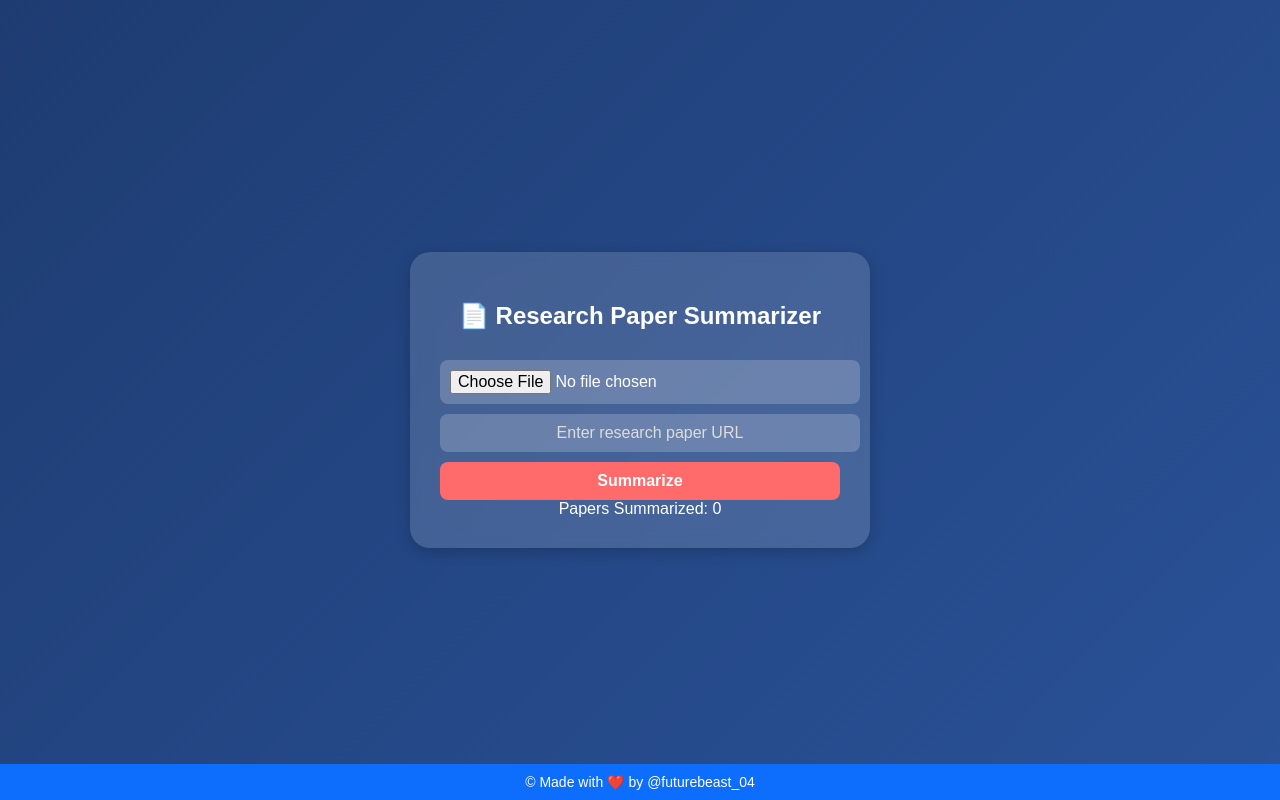
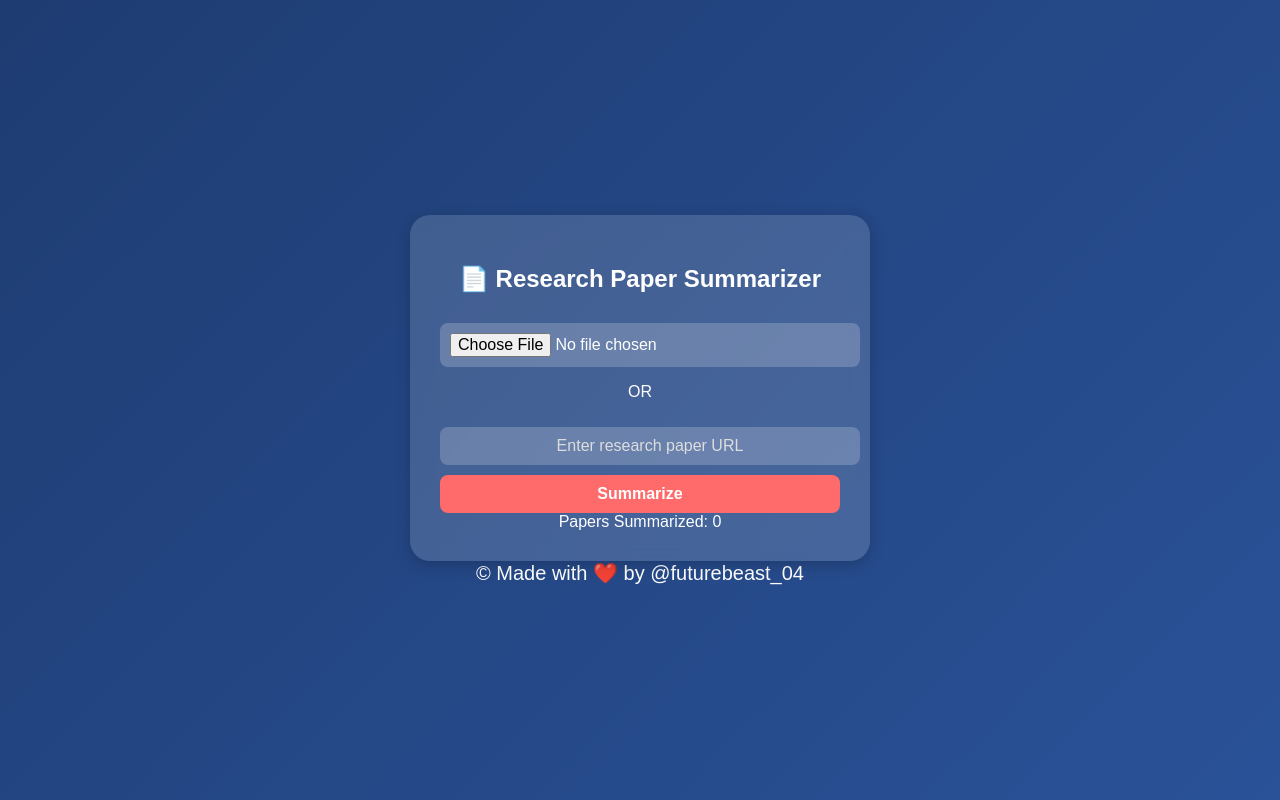
Before and after one commit to arko-14/ML-paper-analyser, a Flask app: page / in a window 1280 px wide. Run offline with Flask 3, Linux system fonts and the light colour scheme.

Commit message:
Update index.html

```diff
--- a/templates/index.html
+++ b/templates/index.html
@@ -1,8 +1,8 @@
 <!DOCTYPE html>
 <html lang="en">
 <head>
-    <meta charset="UTF-8">
-    <meta name="viewport" content="width=device-width, initial-scale=1.0">
+  <meta charset="UTF-8" />
+  <meta name="viewport" content="width=device-width, initial-scale=1.0" />
   <title>Paperdigest</title>
   <style>
     body {
@@ -110,18 +110,21 @@
     .share-btn:hover {
       background: #ff4757;
     }
+    footer a {
+      text-decoration: none;
+      color: #fff;
+    }
   </style>
 </head>
 <body>
   <div class="container">
     <h2>📄 Research Paper Summarizer</h2>
-
     <form id="summarizeForm">
       <input type="file" id="pdfFile" name="pdf_file" accept="application/pdf">
+      <p>OR</p>
       <input type="text" id="paperUrl" name="paper_url" placeholder="Enter research paper URL">
       <button type="submit">Summarize</button>
     </form>
-
     <div class="summary-box" id="summaryBox">
       <h3>📌 Summary:</h3>
       <p id="summaryText"></p>
@@ -130,20 +133,16 @@
       <a id="downloadLink" class="download-link" href="" download>Download Summary</a>
       <button id="shareButton" class="share-btn">Share</button>
     </div>
-
     <div id="counter-display">
       Papers Summarized: <span id="papers-count">0</span>
     </div>
   </div>
-
   <script>
     document.getElementById("summarizeForm").addEventListener("submit", function(event) {
       event.preventDefault();
-
       let formData = new FormData();
       let pdfFile = document.getElementById("pdfFile").files[0];
       let paperUrl = document.getElementById("paperUrl").value;
-
       if (pdfFile) {
         formData.append("pdf_file", pdfFile);
       } else if (paperUrl.trim()) {
@@ -152,7 +151,6 @@
         alert("⚠️ Please upload a PDF or enter a URL!");
         return;
       }
-
       fetch("/summarize", {
         method: "POST",
         body: formData
@@ -164,42 +162,25 @@
         let readingTime = document.getElementById("readingTime");
         let downloadLink = document.getElementById("downloadLink");
         let shareButton = document.getElementById("shareButton");
-
         if (data.summary) {
           summaryText.textContent = data.summary;
-                    // Update reading time display using returned values
           readingTime.textContent = "Original Reading Time: " + data.original_reading_time + " min, Summary Reading Time: " + data.summary_reading_time + " min";
           downloadLink.href = "/download/" + data.download_link;
-                    downloadLink.style.display = "inline-block"; // Show the download link
+          downloadLink.style.display = "inline-block";
           summaryBox.style.display = "block";
-
-                    // Enable share button functionality
           const shareText = encodeURIComponent(data.summary);
           const shareUrl = encodeURIComponent(window.location.href);
-
           shareButton.onclick = function() {
             const shareOptions = [
-                            {
-                                name: 'Email',
-                                url: `mailto:?subject=Research Paper Summary&body=${shareText} ${shareUrl}`
-                            },
-                            {
-                                name: 'Twitter',
-                                url: `https://twitter.com/share?text=${shareText}&url=${shareUrl}`
-                            },
-                            {
-                                name: 'Facebook',
-                                url: `https://www.facebook.com/sharer/sharer.php?u=${shareUrl}`
-                            }
+              { name: 'Email', url: `mailto:?subject=Research Paper Summary&body=${shareText} ${shareUrl}` },
+              { name: 'Twitter', url: `https://twitter.com/share?text=${shareText}&url=${shareUrl}` },
+              { name: 'Facebook', url: `https://www.facebook.com/sharer/sharer.php?u=${shareUrl}` }
             ];
-
-                        // Prompt user to select sharing method
             const shareChoice = prompt("Share via:\n1. Email\n2. Twitter\n3. Facebook", "1");
             if (shareChoice && shareOptions[parseInt(shareChoice) - 1]) {
               window.open(shareOptions[parseInt(shareChoice) - 1].url, '_blank');
             }
           };
-
           document.getElementById('papers-count').textContent = data.papers_count;
         } else {
           alert("❌ Failed to generate summary. Try again!");
@@ -207,37 +188,15 @@
       })
       .catch(error => console.error("Error:", error));
     });
-
     fetch('/get_count')
       .then(response => response.json())
       .then(data => {
         document.getElementById('papers-count').textContent = data.papers_count;
       });
-
-        function updateProgress(progress) {
-            const progressBar = document.getElementById('progress-bar');
-            progressBar.style.width = `${progress}%`;
-            progressBar.setAttribute('aria-valuenow', progress);
-        }
-
-        // Add event listener for upload progress
-        const form = document.querySelector('form');
-        form.addEventListener('submit', function(e) {
-            const progressDiv = document.createElement('div');
-            progressDiv.innerHTML = `
-                <div class="progress">
-                    <div id="progress-bar" class="progress-bar" role="progressbar"
-                         style="width: 0%" aria-valuenow="0" aria-valuemin="0"
-                         aria-valuemax="100"></div>
-                </div>
-            `;
-            form.appendChild(progressDiv);
-        });
   </script>
-
-    <footer style="text-align: center; padding: 10px; position: fixed; bottom: 0; width: 100%; background-color: #0d6efd; color: white; display: flex; justify-content: center; align-items: center;">
-        <p style="margin: 0; font-size: 14px;">
-            &copy; Made with ❤️ by <a href="https://twitter.com/futurebeast_04" style="text-decoration: none; color: white;" target="_blank">@futurebeast_04</a>
+  <footer>
+    <p style="margin: 0; font-size: 20px;">
+      &copy; Made with ❤️ by <a href="https://twitter.com/futurebeast_04" target="_blank">@futurebeast_04</a>
     </p>
   </footer>
 </body>
```
Lines whose indentation alone changed are shown as unchanged.
